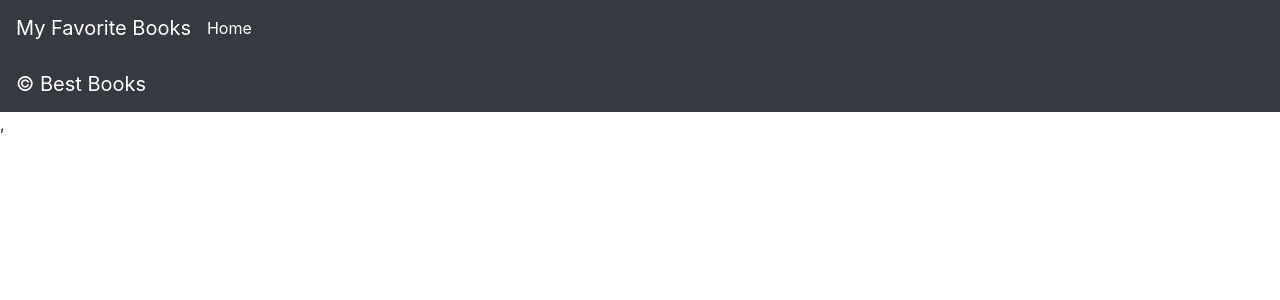
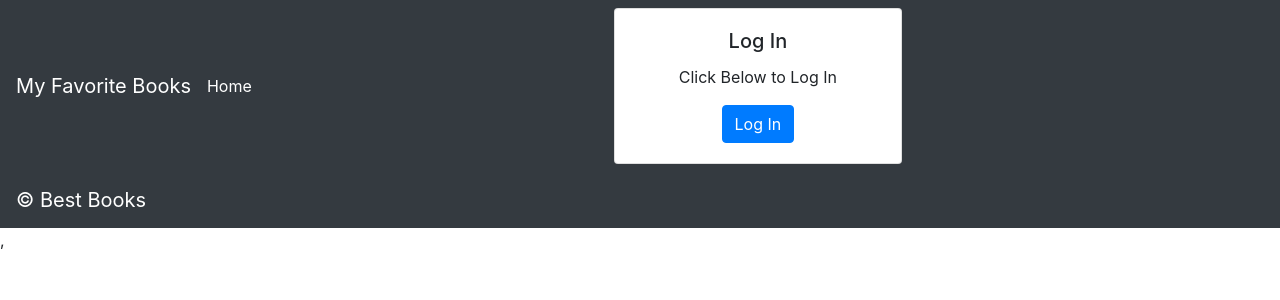
Before and after one commit to Garinmin/can-of-books, a React (Create React App) app: page / in a window 1280 px wide. Shown: the top 300 px of the page. Built offline with nearby package versions, Linux system fonts and the light colour scheme; no server answers.

Commit message:
Import login and logout buttons

```diff
--- a/src/Header.js
+++ b/src/Header.js
@@ -4,6 +4,8 @@ import Navbar from 'react-bootstrap/Navbar';
 import { Link } from "react-router-dom";
 import './Header.css';
 import { withAuth0 } from '@auth0/auth0-react';
+import Logout from './Logout';
+import Login from './Login';
 
 class Header extends React.Component {
   render() {
@@ -12,7 +14,7 @@ class Header extends React.Component {
         <Navbar.Brand>My Favorite Books</Navbar.Brand>
         <Link to="/">Home</Link>
         {this.props.auth0.isAuthenticated && <Link to="/profile">Profile</Link>}
-        {/* TODO: if the user is logged in, render the `LogoutButton` - if the user is logged out, render the `LoginButton` */}
+        {this.props.auth0.isAuthenticated ?  <Logout /> : <Login /> }
       </Navbar>
     );
   }
```
